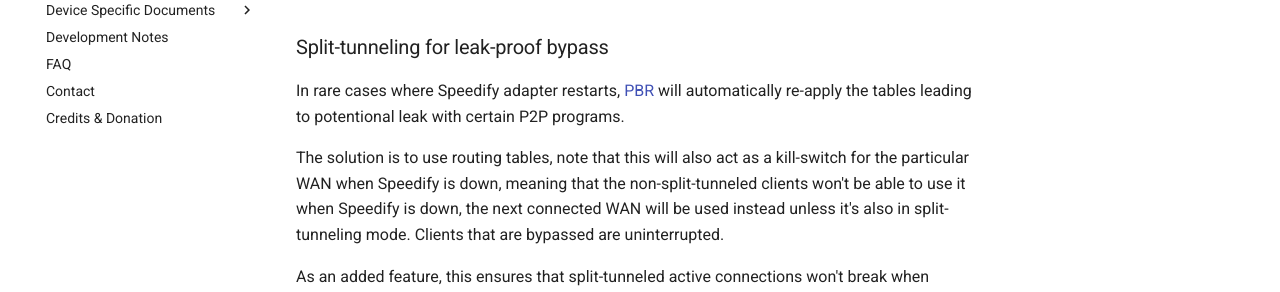
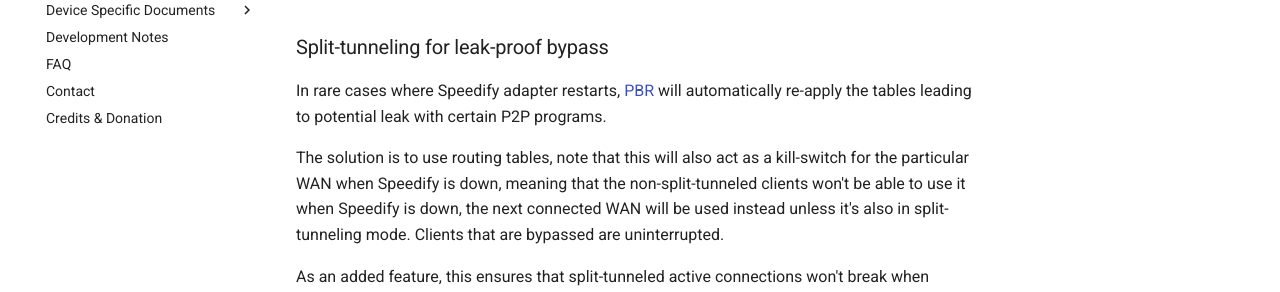
Before and after one commit to SmoothWAN/SmoothWAN-docs, an MkDocs documentation site: the page built from docs/wanbyp.md, in a window 1280 px wide and 1182 px high. Shown: the part 496-788 px from the top of the window. Built offline with MkDocs 1.6.1 and Material for MkDocs 9.7.7, drawn with Linux system fonts in a browser that asks for light colours; comment, search, counter and statistics services are not loaded.

```diff
--- a/docs/wanbyp.md
+++ b/docs/wanbyp.md
@@ -9,7 +9,7 @@
 
 ### Split-tunneling for leak-proof bypass
 
-In rare cases where Speedify adapter restarts, [PBR](https://docs.openwrt.melmac.net/pbr/) will automatically re-apply the tables leading to potentional leak with certain P2P programs.
+In rare cases where Speedify adapter restarts, [PBR](https://docs.openwrt.melmac.net/pbr/) will automatically re-apply the tables leading to potential leak with certain P2P programs.
 
 The solution is to use routing tables, note that this will also act as a kill-switch for the particular WAN when Speedify is down, meaning that the non-split-tunneled clients won't be able to use it when Speedify is down, the next connected WAN will be used instead unless it's also in split-tunneling mode. Clients that are bypassed are uninterrupted.
 
```
Also changed, not shown: docs/installation.md (+1 -1 lines).
